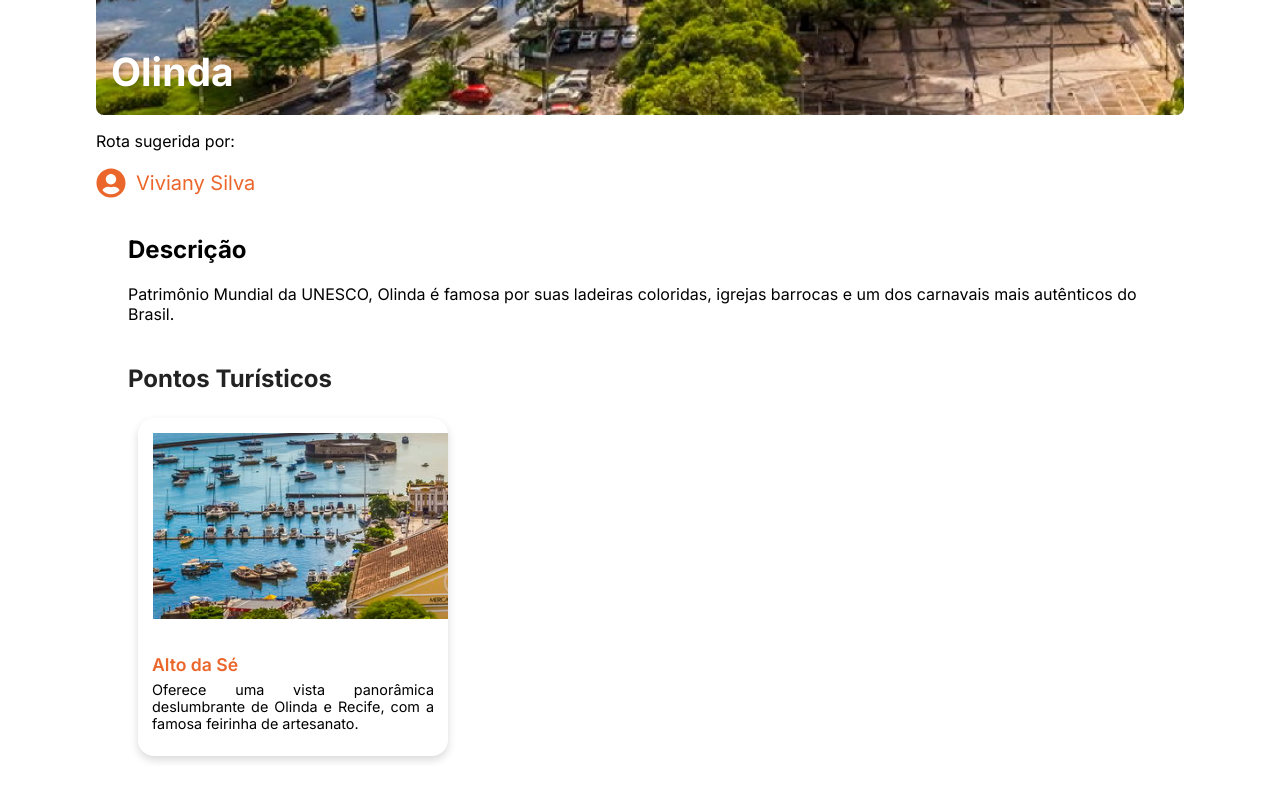
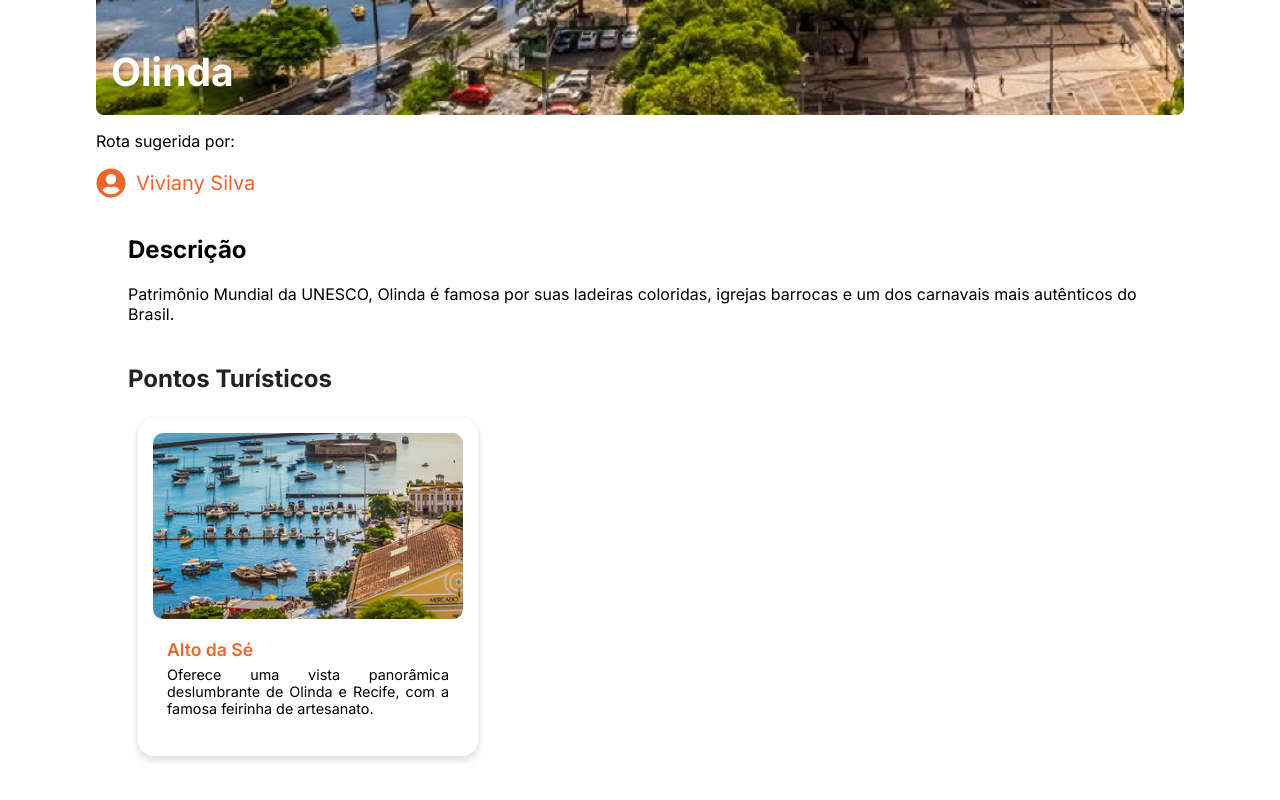
Before and after one commit to callmepeh/Rotas-Nordestinas-Ger-ncia-de-Projetos, a React (Vite) app in the folder rotas-nordestinas/: page /destinos/Picos in a window 1280 px wide. Shown: the part 541-1341 px from the top of the page. Built offline with nearby package versions, Linux system fonts and the light colour scheme.

Commit message:
style: adjusted styling and layout details on all cities screen

```diff
--- a/rotas-nordestinas/src/components/destinations/GeneralCard.css
+++ b/rotas-nordestinas/src/components/destinations/GeneralCard.css
@@ -6,6 +6,7 @@
     box-shadow: 0 4px 8px rgba(0, 0, 0, 0.15);
     transition: transform 0.3s;
     flex-shrink: 0;
+    padding: 15px   ;
 }
 
 .info-card:hover {
@@ -14,10 +15,7 @@
 
 .info-card-image {
   width: 100%;
-  height: 100%;
-  justify-items: center;
-  /* object-fit: cover; */
-  margin: 15px;
+  border-radius: 10px;
 }
 
 .info-card-content {
```
